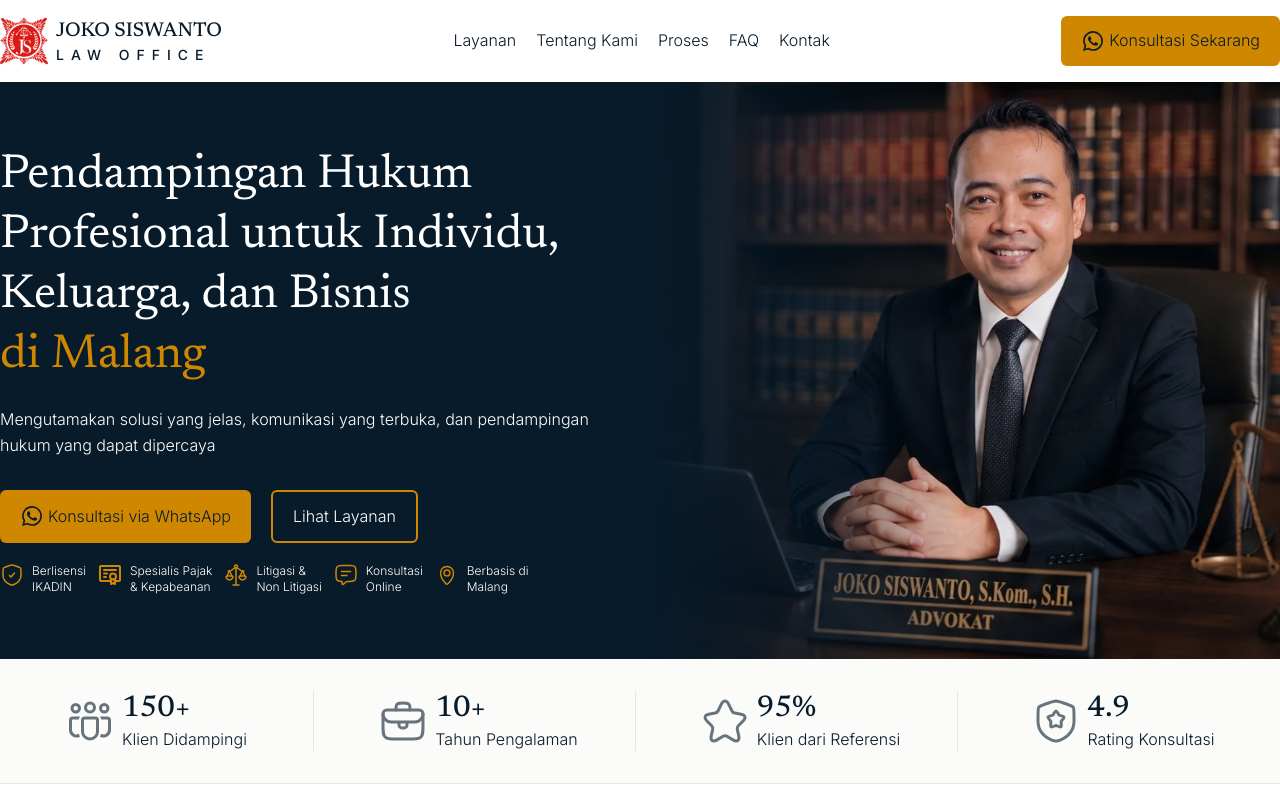
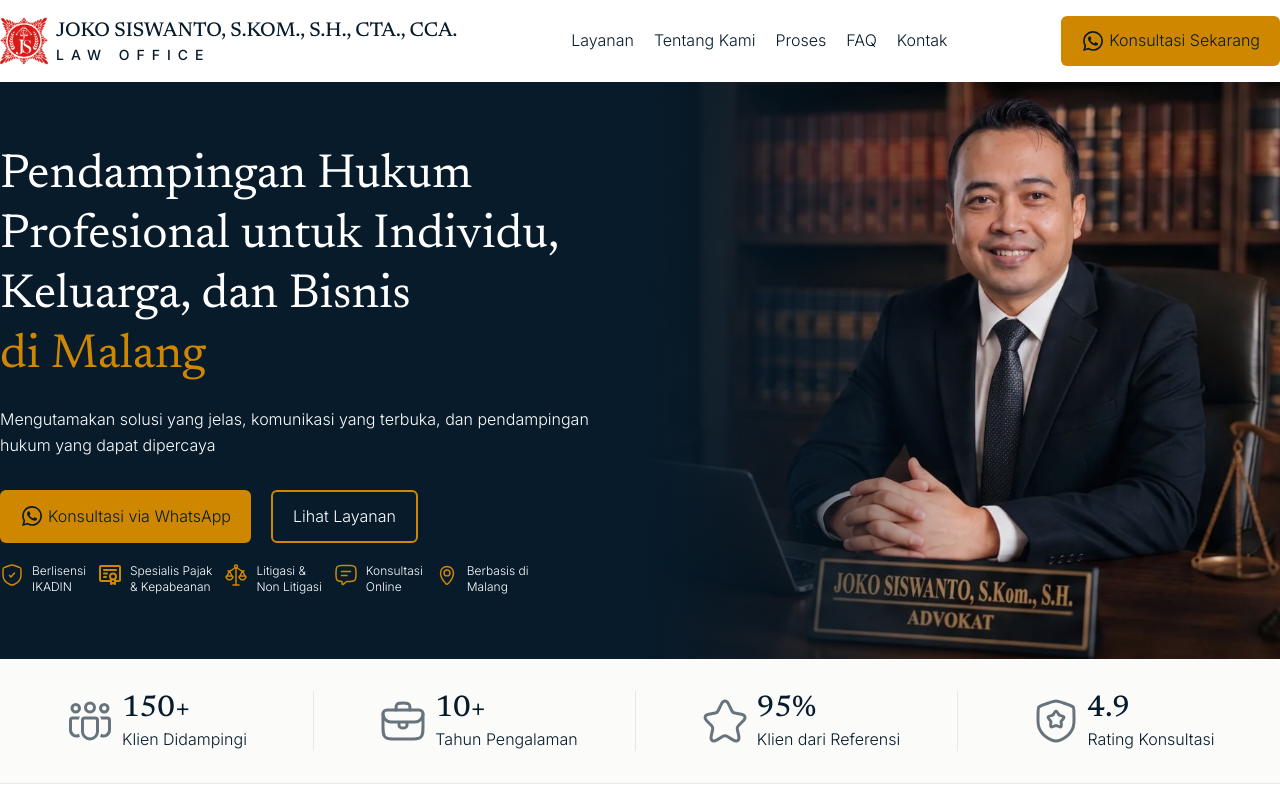
Before and after one commit to ambariyanto/lawyerjoko, a website: page index.html in a window 1280 px wide. Shown: the top 800 px of the page. Drawn offline with Linux system fonts and the light colour scheme.

Commit message:
updated brand name

```diff
--- a/index.html
+++ b/index.html
@@ -75,7 +75,7 @@
                     <a class="logo" href="#">
                         <img class="icon" src="images/logo.png" alt="Logo Joko Siswanto">
                         <span class="branding">
-                            <span class="part-1">Joko Siswanto</span>
+                            <span class="part-1">JOKO SISWANTO, S.Kom., S.H., CTA., CCA.</span>
                             <span class="part-2">Law Office</span>
                         </span>
                     </a>
@@ -372,7 +372,7 @@
                         <a class="logo" href="#">
                             <img class="icon" src="images/logo.png" alt="Logo Joko Siswanto">
                             <span class="branding">
-                                <span class="part-1">Joko Siswanto</span>
+                                <span class="part-1">JOKO SISWANTO, S.Kom., S.H., CTA., CCA.</span>
                                 <span class="part-2">Law Office</span>
                             </span>
                         </a>
```
